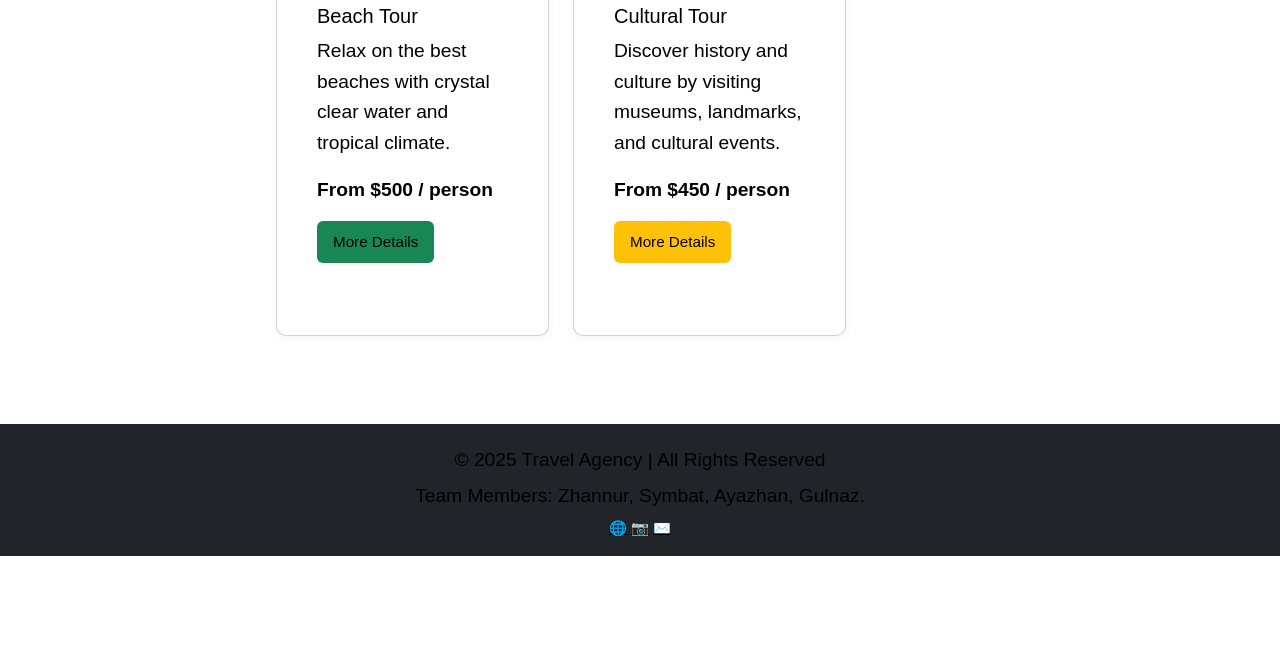
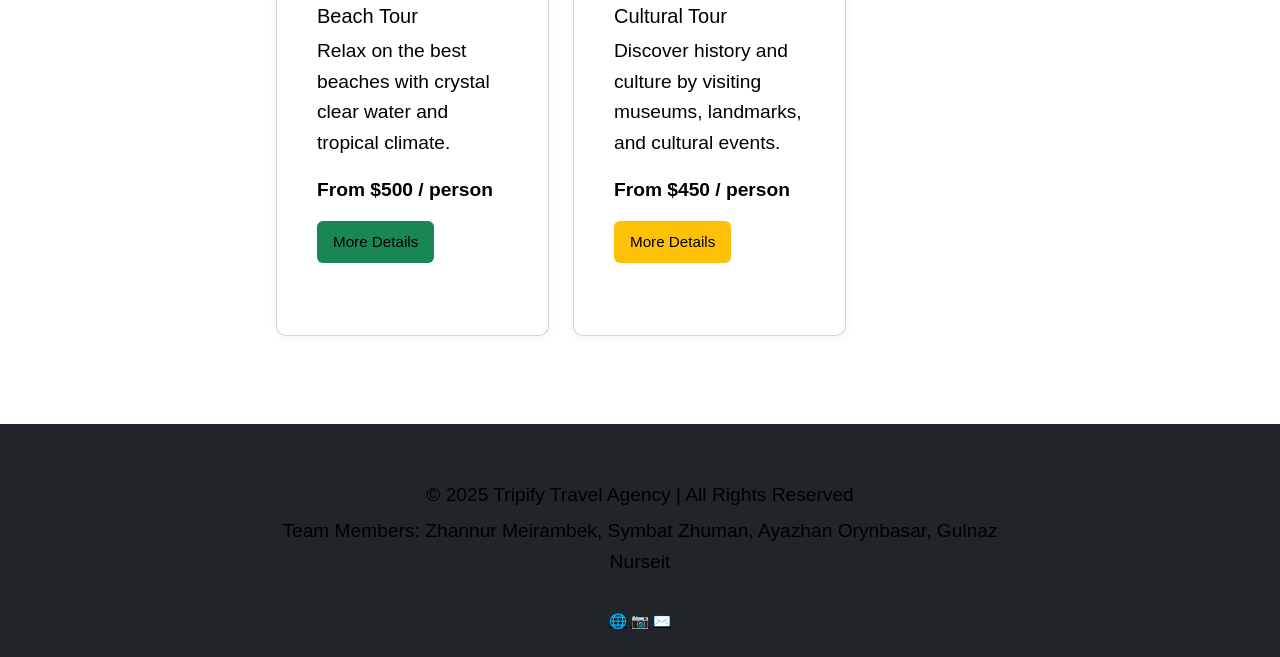
Before and after one commit to zhannur17/assignment4_web-, a plain HTML site: page packages.html in a window 1280 px wide. Shown: the part 1377-2034 px from the top of the page. Before the commit the page ends 1933 px from the top, so only its background shows below. Drawn offline with nearby package versions, Linux system fonts and the light colour scheme.

Commit message:
Update packages.html

```diff
--- a/packages.html
+++ b/packages.html
@@ -116,10 +116,12 @@
   </div>
 </main>
 
+<footer class="bg-dark text-white text-center py-4 mt-5">
+  <div class="container">
+    <p>&copy; 2025 Tripify Travel Agency | All Rights Reserved</p>
+    <p>Team Members: Zhannur Meirambek, Symbat Zhuman, Ayazhan Orynbasar, Gulnaz Nurseit</p>
+  </div>
 
-<footer class="bg-dark text-white text-center p-3">
-  <p>&copy; 2025 Travel Agency | All Rights Reserved</p>
-  <p>Team Members: Zhannur, Symbat, Ayazhan, Gulnaz.</p>
   <div class="socials">
                 <a href="#">🌐</a>
                 <a href="#">📷</a>
```
